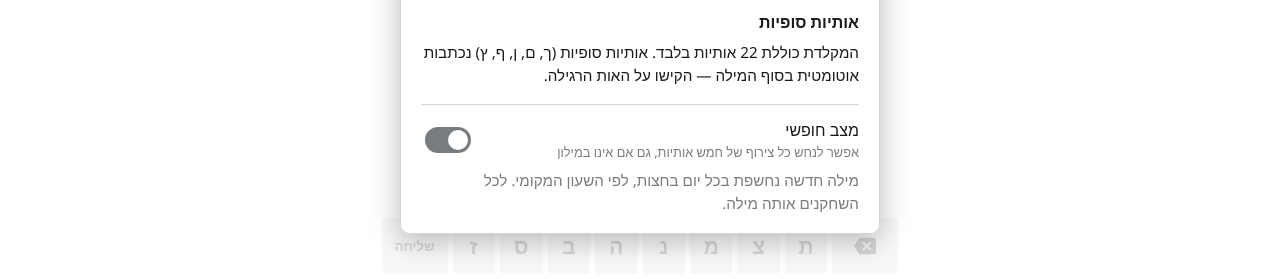
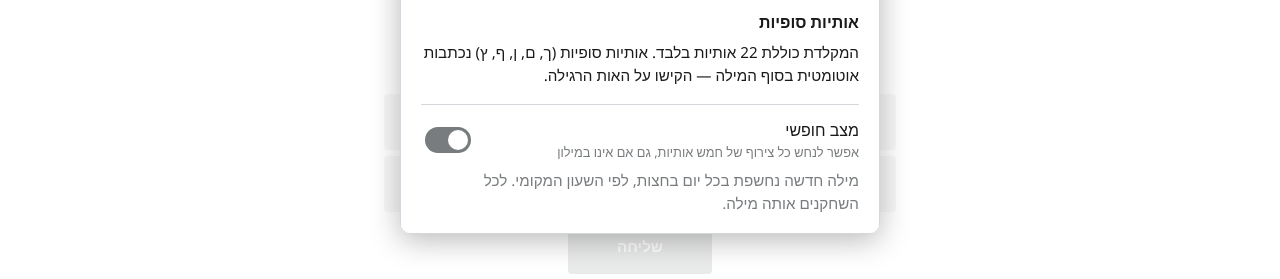
Before and after one commit to rollfash/rollfash.github.io, a plain HTML site: page index.html in a window 1280 px wide. Shown: the part 518-797 px from the top of the page. Drawn offline with Linux system fonts and the light colour scheme.

Commit message:
פריסת מקלדת לפי הדוגמה שנשלחה
  ק ר א ט ו פ ⌫
  ש ד ג כ ע י ח ל
  ז ס ב ה נ מ צ ת
      שליחה

מקש המחיקה עבר לסוף השורה העליונה ברוחב אות רגילה, ומקש השליחה
קיבל שורה משלו למטה. רוחב המקש נגזר עכשיו משורה של שמונה מקשים
במקום אחת־עשרה יחידות, ולכן המקשים גדלו מ-29 ל-42 פיקסלים.
מקשי הפעולה קיבלו גוון כהה יותר, כמו בדוגמה.

Co-Authored-By: Claude Opus 5 <noreply@anthropic.com>

```diff
--- a/css/style.css
+++ b/css/style.css
@@ -190,9 +190,9 @@ body {
   width: 100%;
   margin: 0 auto;
 
-  /* רוחב מקש אחיד בכל השורות. השורה הארוכה ביותר היא התחתונה:
-     8 אותיות + שני מקשים רחבים (1.5 כל אחד) = 11 יחידות, ו-9 מרווחים. */
-  --key-w: calc((100% - 45px) / 11);
+  /* רוחב מקש אחיד בכל השורות. השורות הארוכות ביותר הן 2 ו-3:
+     שמונה מקשים ושבעה מרווחים. */
+  --key-w: calc((100% - 35px) / 8);
 }
 
 /* המקלדת מסודרת כמו מקלדת עברית פיזית: ק בצד שמאל, פ בצד ימין.
@@ -223,12 +223,16 @@ body {
 }
 .key:active { opacity: .75; }
 
-/* מקש רחב = פי 1.5 מאות רגילה, ועוד המרווח שהוא "בולע" */
+/* מקש השליחה — רחב יותר, בשורה משלו */
 .key.wide {
-  flex: 0 0 calc(var(--key-w) * 1.5 + 2.5px);
-  font-size: .82rem;
+  flex: 0 0 calc(var(--key-w) * 2.4);
+  font-size: .95rem;
   gap: 4px;
 }
+
+/* מקשי הפעולה (שליחה, מחיקה) בגוון כהה יותר, כדי להבדילם מהאותיות */
+.key.action { background: var(--border-strong); color: #fff; }
+html[data-theme="dark"] .key.action { background: var(--border); }
 .key svg { width: 22px; height: 22px; fill: currentColor; }
 
 .key.correct { background: var(--correct); color: #fff; }
--- a/js/game.js
+++ b/js/game.js
@@ -113,12 +113,13 @@
    * הרגילות יושבות בשורה התחתונה (B ו-N). המשחק מנרמל אותיות סופיות, ולכן
    * נ ו-מ מופיעות רק במקומן הרגיל למטה, והאותיות הסופיות אינן מופיעות כלל.
    *
-   * השורות רציפות, בלי רווחים. רוחב המקש אחיד בכל השורות (ראו --key-w
-   * ב-CSS), והשורות הקצרות ממורכזות. */
+   * מקש המחיקה סוגר את השורה העליונה, ומקש השליחה יושב בשורה משלו למטה.
+   * רוחב המקש אחיד בכל השורות (--key-w ב-CSS), והשורות הקצרות ממורכזות. */
   const KB_ROWS = [
-    ['ק', 'ר', 'א', 'ט', 'ו', 'פ'],
+    ['ק', 'ר', 'א', 'ט', 'ו', 'פ', 'BACK'],
     ['ש', 'ד', 'ג', 'כ', 'ע', 'י', 'ח', 'ל'],
-    ['ENTER', 'ז', 'ס', 'ב', 'ה', 'נ', 'מ', 'צ', 'ת', 'BACK'],
+    ['ז', 'ס', 'ב', 'ה', 'נ', 'מ', 'צ', 'ת'],
+    ['ENTER'],
   ];
 
   const BACK_ICON =
@@ -130,7 +131,9 @@
     row.className = 'kb-row';
     keys.forEach((k) => {
       const btn = document.createElement('button');
-      btn.className = 'key' + (k.length > 1 ? ' wide' : '');
+      btn.className = 'key'
+        + (k === 'ENTER' ? ' wide' : '')
+        + (k.length > 1 ? ' action' : '');
       btn.type = 'button';
       if (k === 'ENTER') {
         btn.textContent = 'שליחה';
```
